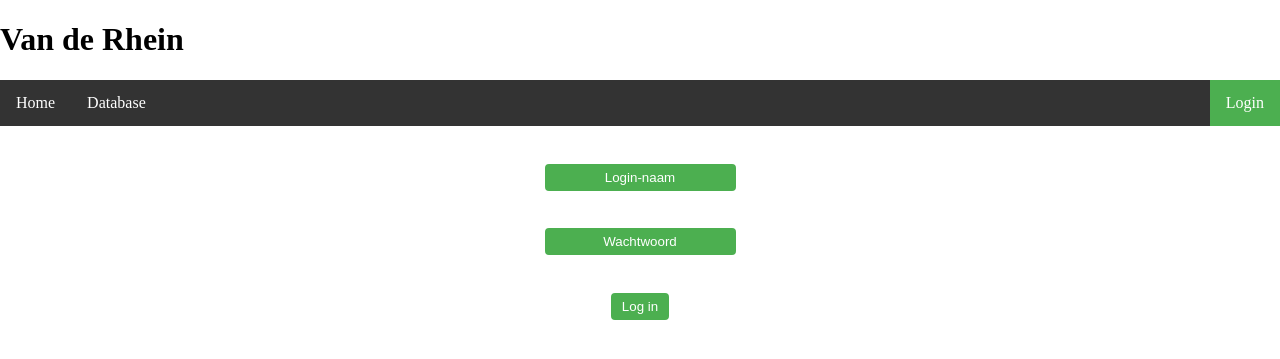
After one commit to AquosPC/VandeRhein, a PHP site: page /Login in a window 1280 px wide. The commit adds this page. Shown: the top 359 px of the page. Run offline with PHP 8.4, Linux system fonts and the light colour scheme.

Commit message:
preparation for login system

```diff
--- a/Include/CSS/Main.css
+++ b/Include/CSS/Main.css
@@ -10,8 +10,12 @@ ul {
     background-color: #333;
   }
 
-  li {
+  .float-left {
     float: left;
+  }
+
+  .float-right {
+    float: right;
   }
 
   li a {
@@ -35,3 +39,18 @@ ul {
 .divtext {
   display: flex;
 }
+.center {
+  margin: auto;
+  text-align: center;
+}
+.login-form {
+  margin-top: 1cm;
+  border: 5px solid #4CAF50;
+  border-radius: 4px;
+  background-color: #4CAF50;
+  text-align: center;
+  color: white;
+}
+input::placeholder{
+  color: white;
+}
--- a/Include/PHP/navbar.php
+++ b/Include/PHP/navbar.php
@@ -10,6 +10,7 @@
   </h3></div>
 </div>
 <ul>
-  <li><a <?php if ($ID == 0) { print('class="active" ');  }?> href="Index">Home</a></li>
-  <li><a <?php if ($ID == 1) { print('class="active" ');  }?> href="Database">Database</a></li>
+  <li><a <?php if ($ID == 0) { print('class="active float-left" '); }  else { print('class="float-left" '); } ?> href="Index">Home</a></li>
+  <li><a <?php if ($ID == 1) { print('class="active float-left" ');  } else { print('class="float-left" '); } ?> href="Database">Database</a></li>
+  <li><a <?php if ($ID == 2) { print('class="active float-right" ');  } else { print('class="float-right" '); } ?> href="Login">Login</a></li>
 </ul>
--- /dev/null
+++ b/Login.php
@@ -0,0 +1,26 @@
+<!DOCTYPE html>
+<html lang="en">
+<head>
+    <meta charset="UTF-8">
+    <meta name="viewport" content="width=device-width, initial-scale=1.0">
+    <link rel="stylesheet" href="Include\CSS\Main.css">
+    <title>Over de Rhein - Login</title>
+</head>
+<body>
+    <?php
+    $ID = 2;
+    require 'Include\PHP\navbar.php';
+    ?>
+    <div class="center">
+        <div class="center">
+        <form action="login-db.php" method="post">
+            <input class="login-form" type="text" name="username" id="username" placeholder="Login-naam">
+            <br>
+            <input class="login-form" type="text" name="Password" id="Password" placeholder="Wachtwoord">
+            <br>
+            <input class="login-form" type="submit" value="Log in">
+        </div>
+    </div>
+
+</body>
+</html>
```
Also changed, not shown: Include/PHP/conn.php (added, +16 -0 lines), Include/PHP/login-window.php (added, +9 -0 lines).
